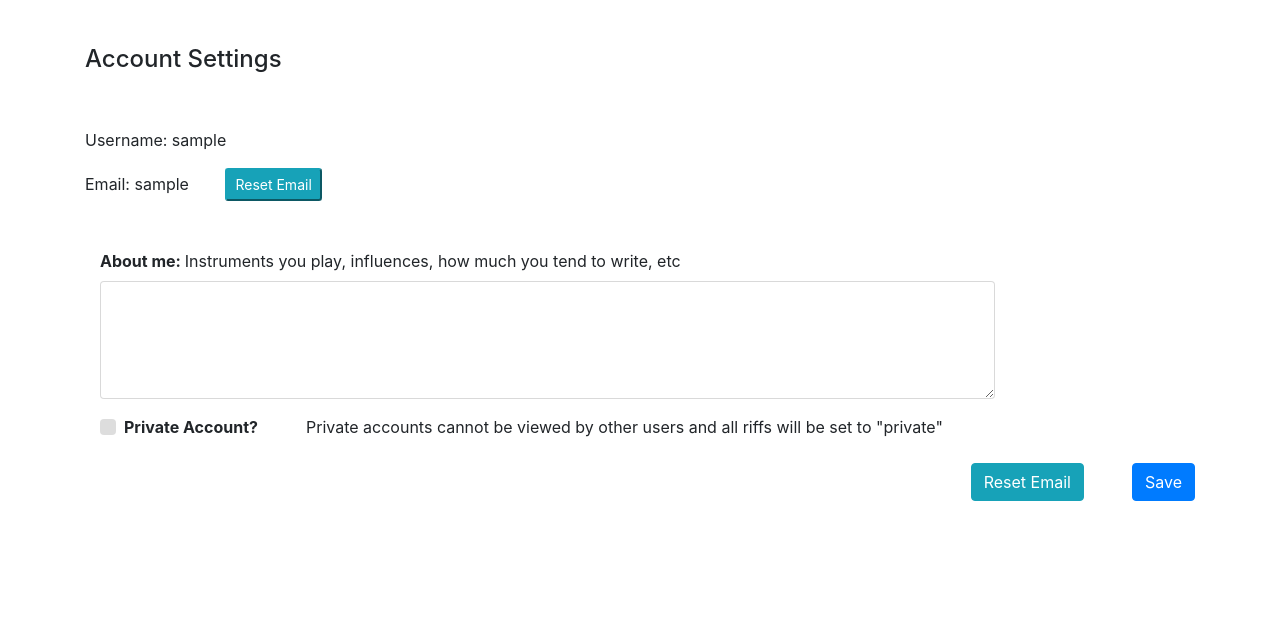
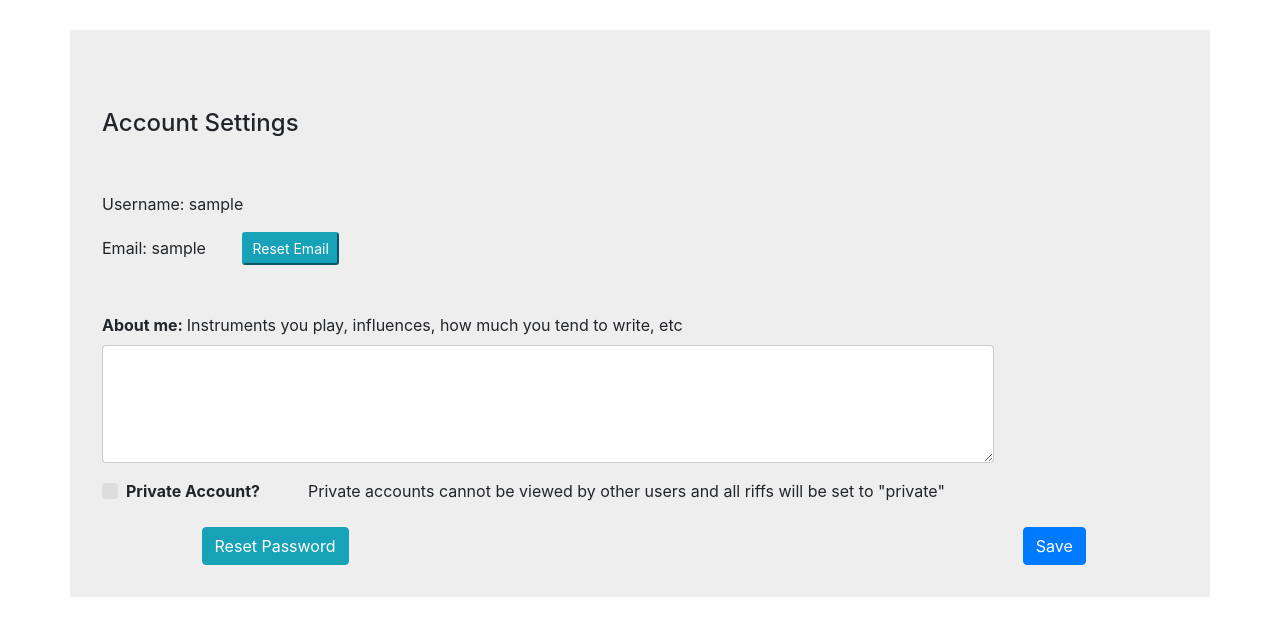
Before and after one commit to pefbass/riffage, a Django app: page /account/ in a window 1280 px wide. Shown: the part 58-694 px from the top of the page. Run offline with Django 3.2, Linux system fonts and the light colour scheme; the visitor is signed in with stand-in values (Sample User, id 1); grey boxes labelled with a size stand in for pictures from a placeholder-image service; some libraries are stand-ins or nearby versions.

Commit message:
Fixed ui on settings page

```diff
--- a/riffage/account/templates/account.html
+++ b/riffage/account/templates/account.html
@@ -47,19 +47,21 @@
     </nav>
 
     <!-- Page Content -->
-    <div class="container">
+    <div class="container" style="background-color: #EEEEEE; padding: 2em; margin-top: 2em; margin-bottom: 3em">
+      <div class=row>
+        <div class="col-lg-8">
           <h4 class="mt-5" style="padding-bottom: 2em">Account Settings</h4>
           <p style="">Username: {{ user }}</p>
           <p style="display: inline; margin-right: 2em">Email: {{ user }}</p>
           <button type="button" class="btn-sm btn-info" style="display: inline;">Reset Email</button>
+        </div>
         <div class="col-md-10" style="margin-top: 3em">
-
           <div class="form-group">
             <label for=""><span style="font-weight: bold">About me: </span>
               Instruments you play, influences, how much you tend to write, etc</label>
             <textarea class="form-control" rows="5" id="bio"></textarea>
           </div>
-
+          <div>
             <label class="custom-control custom-checkbox">
               <input type="checkbox" class="custom-control-input">
               <span class="custom-control-indicator"></span>
@@ -67,8 +69,14 @@
               <p style="display: inline; margin-left: 3em">Private accounts cannot be viewed by other users and all riffs will be set to "private"</p>
             </label>
           </div>
-      <button type="button" class="btn btn-primary" style="display: inline; float: right">Save</button>
-      <button type="button" class="btn btn-info" style="display: inline; float: right; margin-right: 3em">Reset Email</button>
+      </div>
+        <div class="col-md-3">
+          <button type="button" class="btn btn-info" style="float: right;">Reset Password</button>
+        </div>
+        <div class="col-md-8">
+            <button type="button" class="btn btn-primary" style="float: right;">Save</button>
+        </div>
+    </div>
     </div>
 
 
```
Lines whose indentation alone changed are shown as unchanged.
